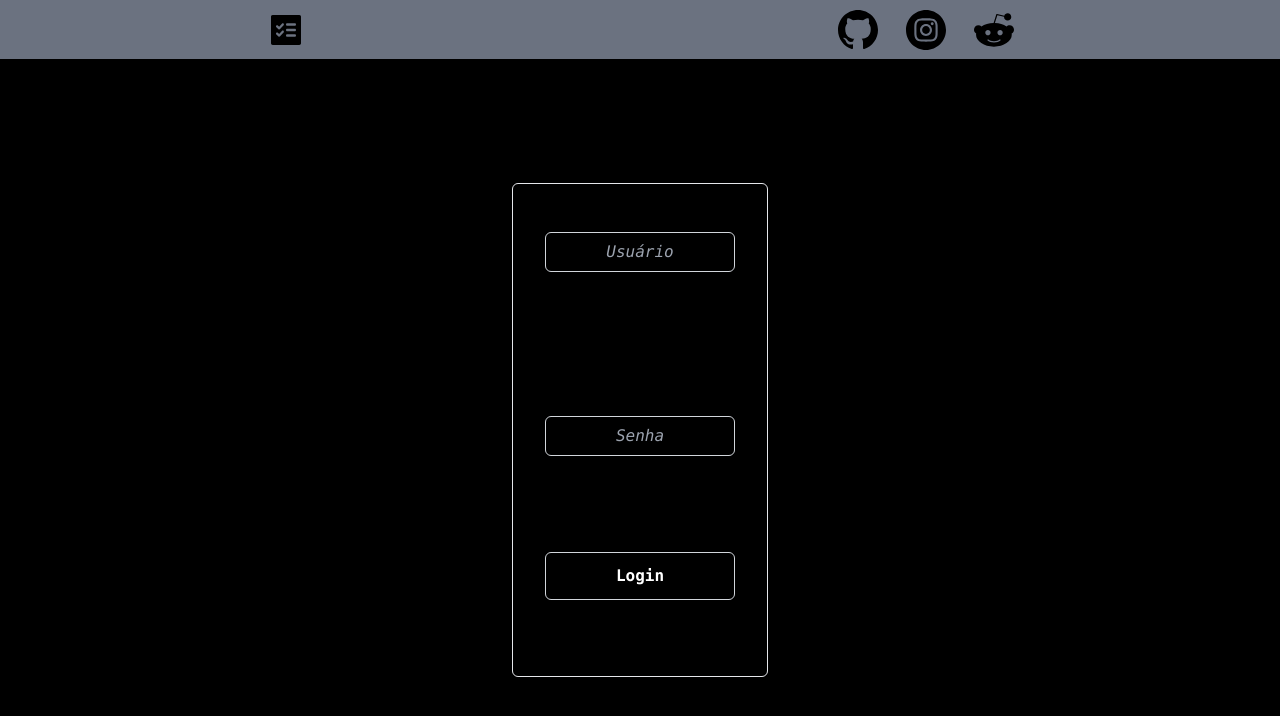
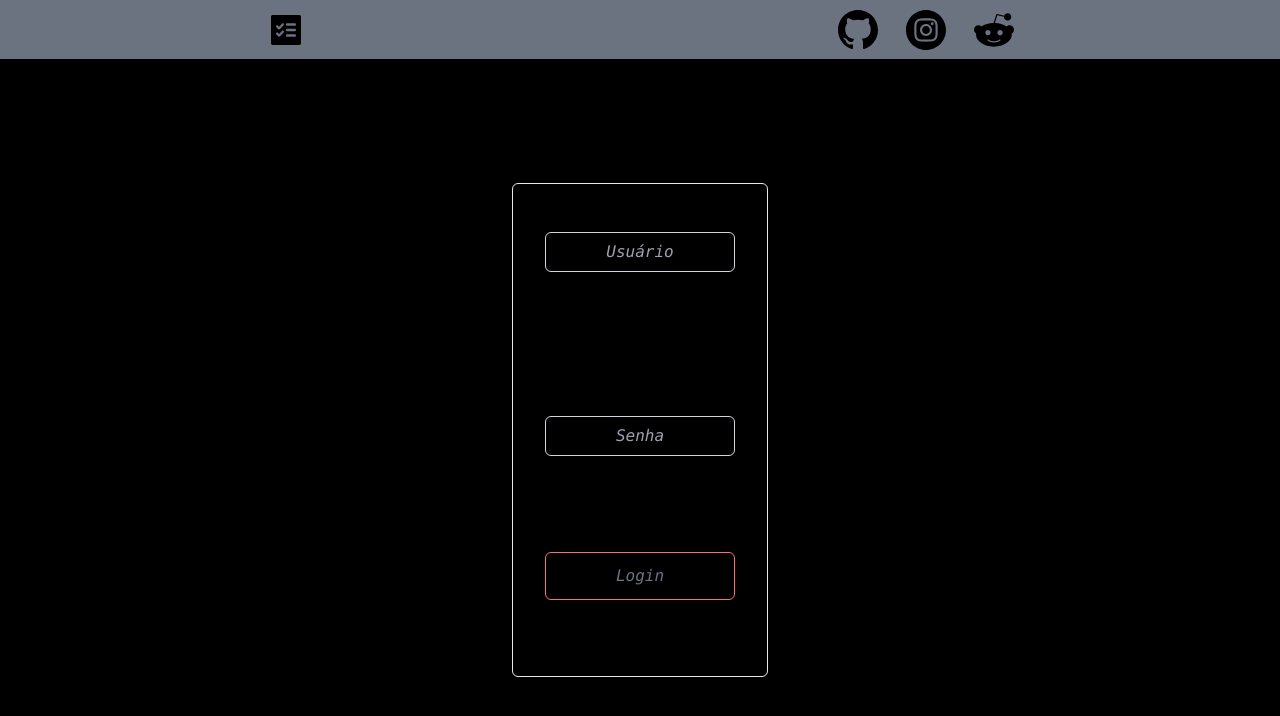
Before and after one commit to Joao-Vtr-Oliveira/ToDoList-Login-MarvelApi-Context, a React (Vite) app: page / in a window 1280 px wide. Shown: the top 716 px of the page. Built offline with nearby package versions, Linux system fonts and the light colour scheme.

Commit message:
feat: implement disabled on login button

```diff
--- a/src/components/Login.tsx
+++ b/src/components/Login.tsx
@@ -65,7 +65,7 @@ const Login = () => {
         type='password'
       />
 
-      <Button onClick={handleLogin} text="Login" className={'mt-24'}/>
+      <Button onClick={handleLogin} disabled={!(!!user && !!password)} text="Login" className={'mt-24'}/>
     </div>
   );
 };
```
